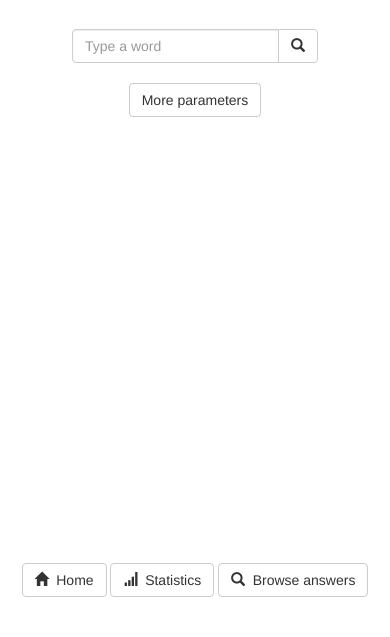
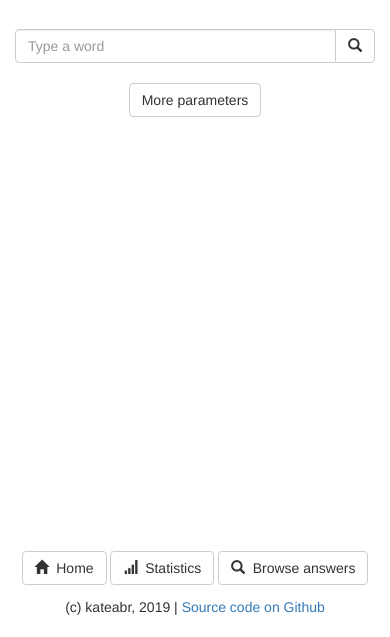
Before and after one commit to kateabr/hide_questionnaire, a Flask app: page /search in a window 390 px wide. Shown: the part 207-844 px from the top of the page. Run offline with Flask 2, Linux system fonts and the light colour scheme; data comes from the database, SQL or seed files in the repository; some libraries are stand-ins or nearby versions.

Commit message:
revamped the layout, now looks better on mobile devices

```diff
--- a/templates/accepted.html
+++ b/templates/accepted.html
@@ -1,5 +1,5 @@
 <!DOCTYPE html>
-<html lang="en" style="height: 100%">
+<html lang="en" style="position: relative; min-height: 100%">
 <head>
     <title>{{ header }} :: {{ title }}</title>
     <meta charset="utf-8">
@@ -8,13 +8,13 @@
     <script src="https://ajax.googleapis.com/ajax/libs/jquery/3.4.1/jquery.min.js"></script>
     <script src="https://maxcdn.bootstrapcdn.com/bootstrap/3.4.0/js/bootstrap.min.js"></script>
 </head>
-<body style="height: 100%; width: 100%; display: flex; flex-flow: column">
+<body>
 <div class="jumbotron text-center" style="background-image: url({{ jumbotron_bg }}); background-position: center">
     <h1>{{ header }}</h1>
     <hr>
     <p style="color: white">Answer accepted. Thanks!</p>>
 </div>
-<div class="container" style="flex-grow: 1">
+<div class="container" style="margin-bottom: 110px">
     Your answer is number {{ id }}.
 </div>
 
--- a/templates/footer.html
+++ b/templates/footer.html
@@ -1,4 +1,5 @@
-<div style="text-align: center; padding-bottom: 40px; margin-top: 40px">
+<div style="position: absolute; bottom: 0; min-width: 100%; padding-bottom: 20px">
+    <div style="text-align: center;">
         <a href="/" class="btn btn-default" role="button">
             <span class="glyphicon glyphicon-home" style="margin-right: 1mm"></span>
             Home
@@ -12,4 +13,8 @@
             <span class="glyphicon glyphicon-search" style="margin-right: 1mm"></span>
             Browse answers
         </a>
+        <div style="margin-top: 12px">
+         (c) kateabr, 2019 | <a href="https://github.com/kateabr/hide_questionnaire">Source code on Github</a>
             </div>
+    </div>
+</div>
--- a/templates/search.html
+++ b/templates/search.html
@@ -1,5 +1,5 @@
 <!DOCTYPE html>
-<html lang="en" style="height: 100%">
+<html lang="en" style="position: relative; min-height: 100%">
 <head>
     <title>{{ header }} :: {{ title }}</title>
     <meta charset="utf-8">
@@ -13,7 +13,7 @@
         });
     </script>
 </head>
-<body style="height: 100%; width: 100%; display: flex; flex-flow: column">
+<body>
 
 <div class="jumbotron text-center" style="background-image: url({{ jumbotron_bg }}); background-position: center">
     <h1>{{ header }}</h1>
@@ -21,7 +21,7 @@
     <p style="color: white">Search and filter the provided answers.</p>
 </div>
 
-<div class="container" style="flex-grow: 1">
+<div class="container" style="margin-bottom: 110px">
     <form action="/result" method="POST">
         <div class="input-group">
             <input type="text" class="form-control" placeholder="Type a word" name="word_to_search">
```
Also changed, not shown: templates/index.html (+4 -4 lines), templates/result.html (+4 -4 lines), templates/stats.html (+4 -4 lines). Lines whose indentation alone changed are shown as unchanged.
